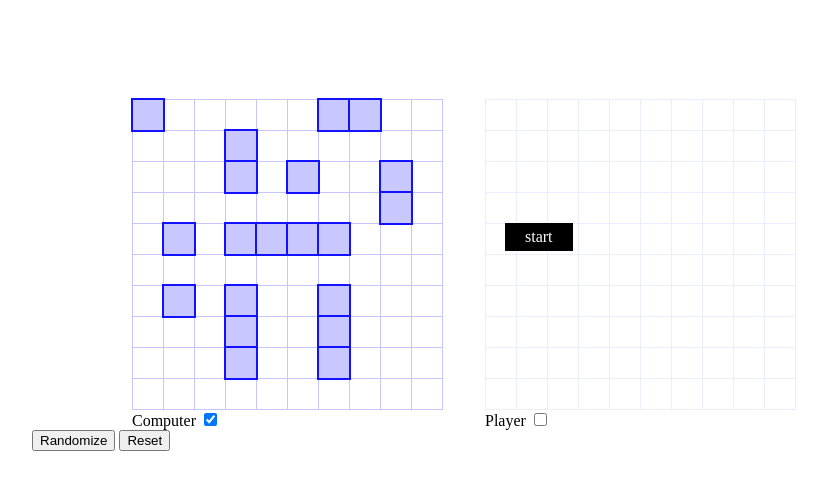
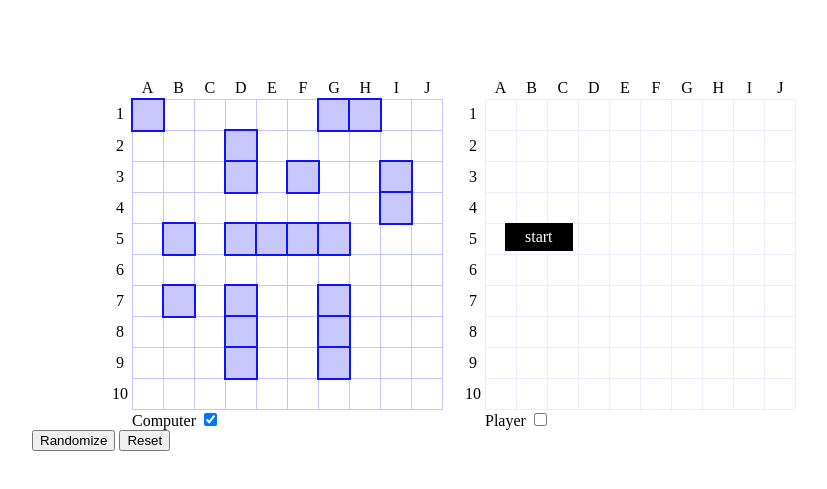
Before and after one commit to rajvatsal/battleship, a website built with webpack: page src/template.html in a window 1280 px wide. Shown: the part 69-558 px from the top of the page, without its empty margins (176-1003 px from the left). Built offline with nearby package versions, Linux system fonts and the light colour scheme.

Commit message:
feat: Add indexes beside gameboards

```diff
--- a/src/css/styles.css
+++ b/src/css/styles.css
@@ -168,3 +168,20 @@ button[data-game-state="started"] {
   transform: translate(-2px, -2px);
   z-index: 1000;
 }
+
+.board__columns {
+  position: absolute;
+  top: -20px;
+  display: grid;
+  grid-template: 20px / repeat(10, 1fr);
+  width: 100%;
+  justify-items: center;
+}
+
+.board__rows {
+  position: absolute;
+  left: -20px;
+  display: grid;
+  height: 100%;
+  place-items: center;
+}
--- a/src/scripts/ScreenController.js
+++ b/src/scripts/ScreenController.js
@@ -1,6 +1,7 @@
 import populateGrid from "./DisplayGameboard.js";
 import pubsub from "./Pubsub.js";
 import icons from "./Icons.js";
+import getIndexes from "./components/BoardIndex.js";
 import { getActiveBoard } from "./GameController.js";
 
 const classes = {
@@ -27,6 +28,13 @@ const rightBoard = $(".gameboards__right__board");
 const btnRandomize = $(".options__buttons__randomize");
 const btnStartGame = $("button.btn-start");
 const btnResetGame = $(".options__buttons__reset");
+
+// Add Indexes
+const { columns: c1, rows: r1 } = getIndexes();
+const { columns: c2, rows: r2 } = getIndexes();
+
+leftBoard.append(c1, r1);
+rightBoard.append(c2, r2);
 
 // I have to do it this way because only the callback function
 // from event handler has access to e.target. So the e.target is
--- /dev/null
+++ b/src/scripts/components/BoardIndex.js
@@ -0,0 +1,26 @@
+const c = document.createElement.bind(document);
+
+export default function () {
+	const columns = c("div");
+	const rows = c("div");
+
+	const alphabets = [];
+	const numbers = [];
+
+	for (let i = 1; i <= 10; i++) {
+		const column = c("span");
+		const row = c("span");
+
+		column.textContent = String.fromCharCode(65 + (i - 1));
+		row.textContent = i;
+		alphabets.push(column);
+		numbers.push(row);
+	}
+
+	columns.classList.add("board__columns");
+	rows.classList.add("board__rows");
+	alphabets.forEach((a) => columns.appendChild(a));
+	numbers.forEach((n) => rows.appendChild(n));
+
+	return { columns, rows };
+}
```
